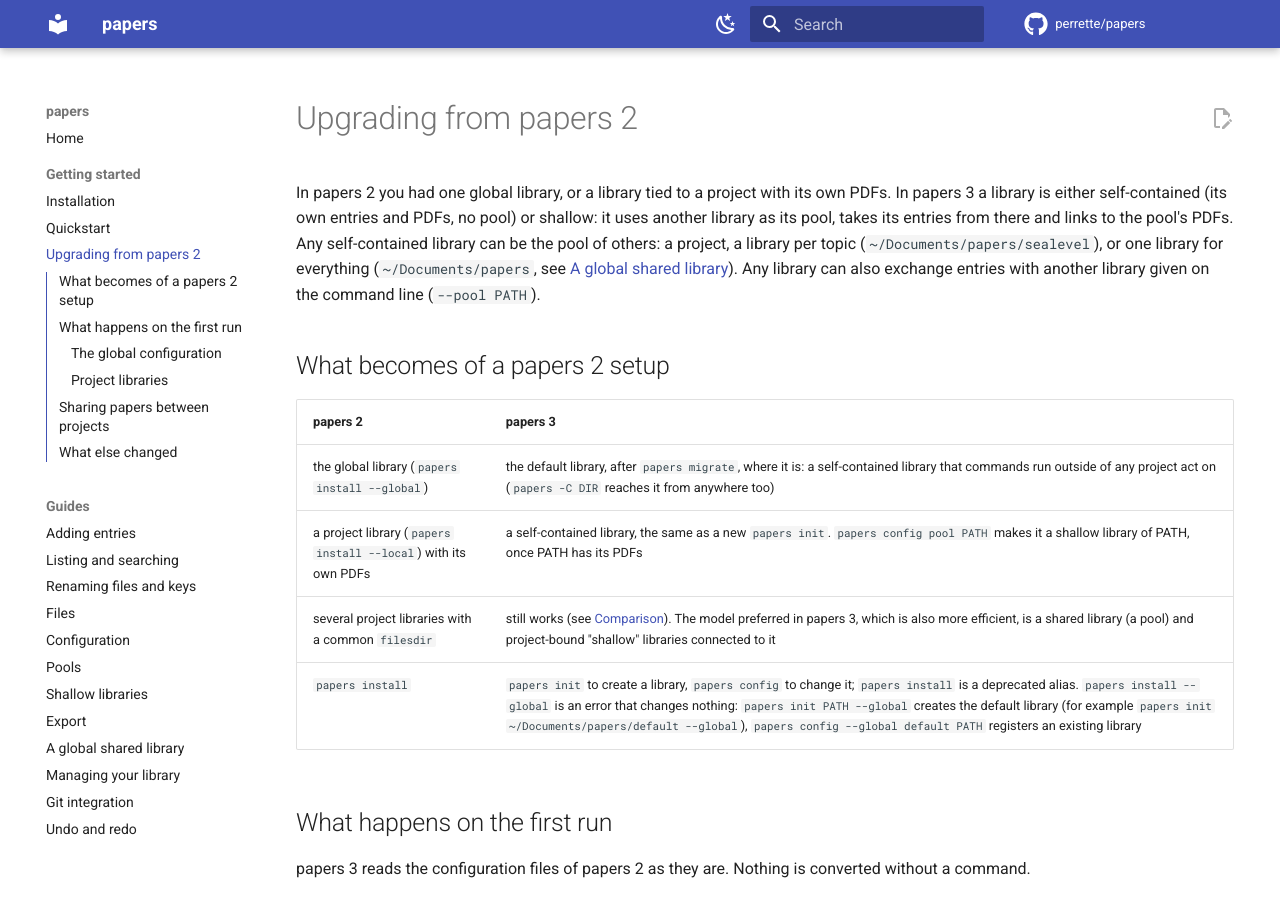
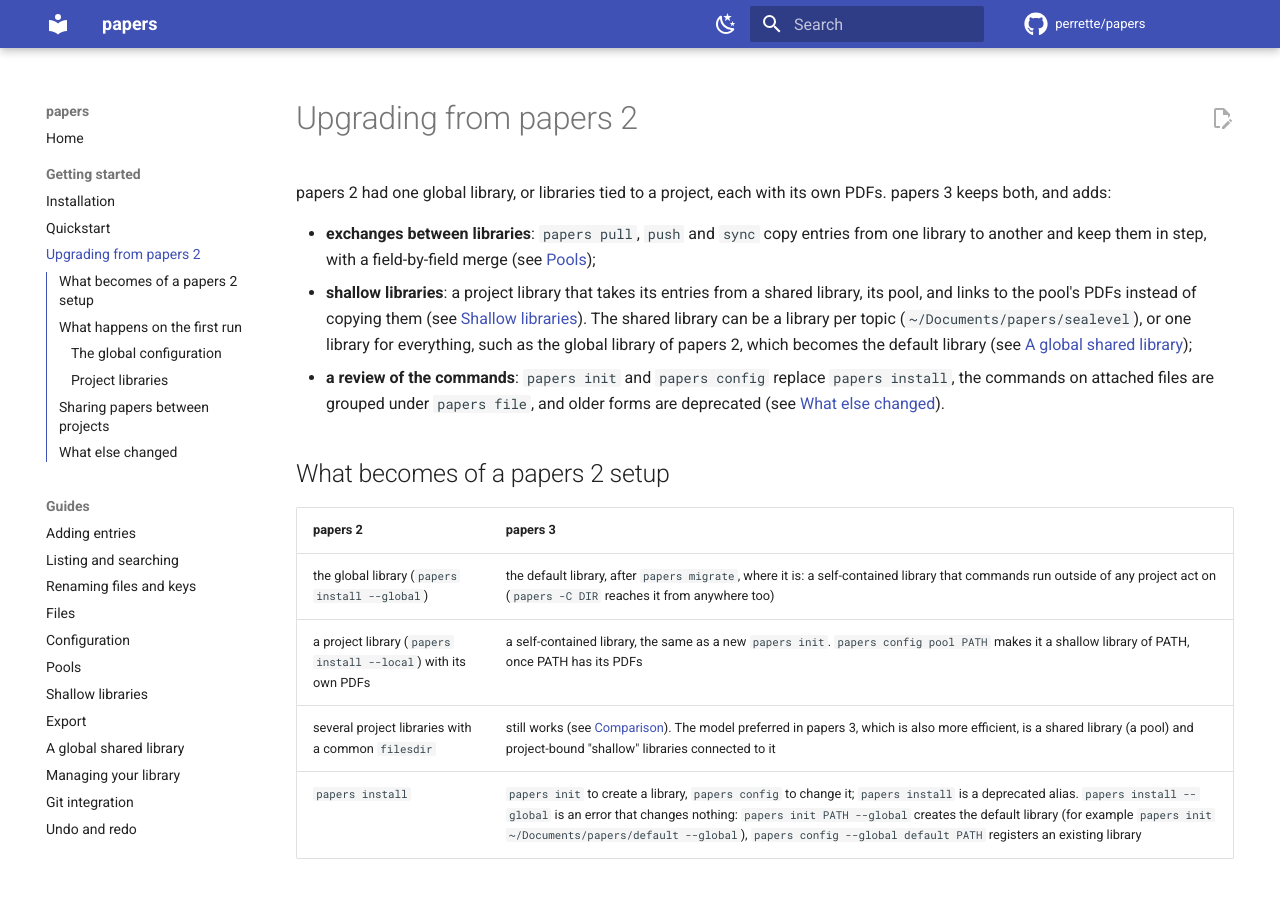
Before and after one commit to perrette/papers, an MkDocs documentation site: the page built from docs/upgrading.md, in a window 1280 px wide and 900 px high. Built offline with MkDocs 1.6.1 and Material for MkDocs 9.7.7, drawn with Linux system fonts in a browser that asks for light colours; comment, search, counter and statistics services are not loaded; the version menu is left out; some of the changed text lies outside the part shown.

Commit message:
docs/upgrading: what papers 3 adds, including the global library; papers file and the deprecated forms

```diff
--- a/docs/upgrading.md
+++ b/docs/upgrading.md
@@ -1,14 +1,22 @@
 # Upgrading from papers 2
 
-In papers 2 you had one global library, or a library tied to a project
-with its own PDFs. In papers 3 a library is either self-contained (its own
-entries and PDFs, no pool) or shallow: it uses another library as its
-pool, takes its entries from there and links to the pool's PDFs. Any
-self-contained library can be the pool of others: a project, a library
-per topic (`~/Documents/papers/sealevel`), or one library for everything
-(`~/Documents/papers`, see [A global shared library](global-library.md)).
-Any library can also exchange entries with another library given on the
-command line (`--pool PATH`).
+papers 2 had one global library, or libraries tied to a project, each
+with its own PDFs. papers 3 keeps both, and adds:
+
+- **exchanges between libraries**: `papers pull`, `push` and `sync` copy
+  entries from one library to another and keep them in step, with a
+  field-by-field merge (see [Pools](pools.md));
+- **shallow libraries**: a project library that takes its entries from a
+  shared library, its pool, and links to the pool's PDFs instead of
+  copying them (see [Shallow libraries](shallow-libraries.md)). The shared
+  library can be a library per topic (`~/Documents/papers/sealevel`), or
+  one library for everything, such as the global library of papers 2,
+  which becomes the default library (see
+  [A global shared library](global-library.md));
+- **a review of the commands**: `papers init` and `papers config` replace
+  `papers install`, the commands on attached files are grouped under
+  `papers file`, and older forms are deprecated (see
+  [What else changed](#what-else-changed)).
 
 ## What becomes of a papers 2 setup
 
@@ -143,3 +151,13 @@
 - The global configuration of papers 3 is `~/.config/papers/config.json`
   on Linux. It holds default settings, and optionally the default library
   (`papers config --global default PATH`).
+- `papers file` groups the commands on attached files: `attach`,
+  `detach`, `rm`, `mv`, `rename`, `check`, `fix`, `clean` (see
+  [Files](files.md)). They replace `papers filecheck` and the file options
+  of `papers list` (`--add-files`, `--rename`, `--copy`).
+- Deprecated forms still work, with a warning that names the new form, and
+  are removed in papers 4: `papers install`, `papers filecheck`,
+  `papers doi` (`papers extract --doi-only`), `papers restore-backup`
+  (`papers restore`), `papers list --fetch` / `--open`, `--attachment`
+  (`--attach`), `-m/--mode` (`--on-duplicate`), `--relative-paths` /
+  `--absolute-paths` (`papers config paths relative|absolute`).
```
